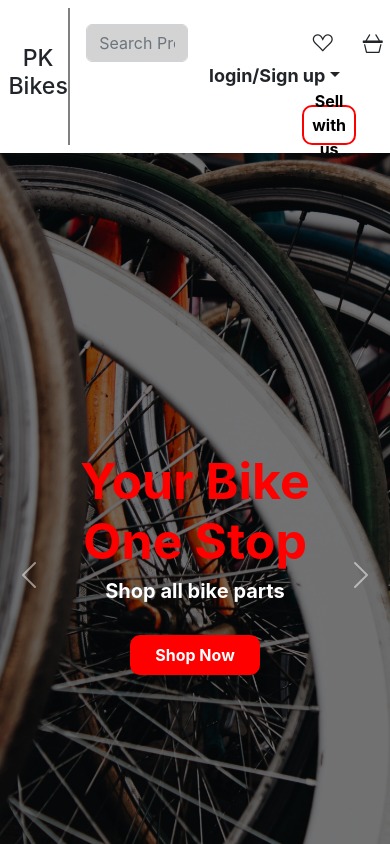
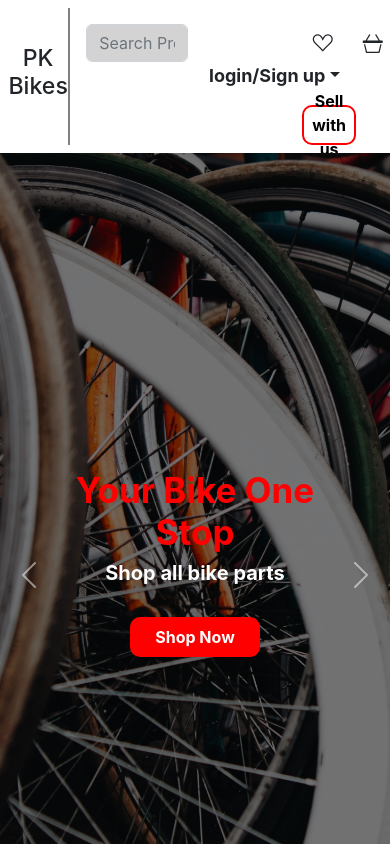
Before and after one commit to usamaasif786/PK-Bikes, a React (Create React App) app: page / in a window 390 px wide. Shown: the top 844 px of the page. Built offline with nearby package versions, Linux system fonts and the light colour scheme.

Commit message:
From Usama

```diff
--- a/src/components/body/body.jsx
+++ b/src/components/body/body.jsx
@@ -25,27 +25,27 @@ const Body = () => {
           <Carousel.Item>
             <div className='carousel-1 row d-flex justify-content-center align-items-center'>
               <div className='col-10 col-md-7 mb-4'>
-               <h1 className='bold zzz' style={{color: "red", fontSize: "50px"}}>Your Bike One Stop</h1>
+               <h1 className='bold section-1-h1' style={{color: "red"}}>Your Bike One Stop</h1>
                <h6 className='bold' style={{color: "white", fontSize: "20px"}}>Shop all bike parts</h6>
-               <button className='mt-4 p-2 bold' style={{backgroundColor: 'red',width: "130px", color: "white" ,border: "none", borderRadius: "10px"}}>Shop Now</button>
+               <button className='mt-4 p-2 bold section-1-btn'>Shop Now</button>
               </div>
             </div>
           </Carousel.Item>
           <Carousel.Item >
             <div className='carousel-2 row d-flex justify-content-center align-items-center'>
               <div className='col-10 col-md-7 mb-4'>
-               <h1 className='bold' style={{color: "red", fontSize: "50px"}}>Your Bike One Stop</h1>
+               <h1 className='bold section-1-h1' style={{color: "red"}}>Your Bike One Stop</h1>
                <h6 className='bold' style={{color: "white", fontSize: "20px"}}>Shop all bike parts</h6>
-               <button className='mt-4 p-2 bold' style={{backgroundColor: 'red',width: "130px", color: "white" ,border: "none", borderRadius: "10px"}}>Shop Now</button>
+               <button className='mt-4 p-2 bold section-1-btn'>Shop Now</button>
               </div>
             </div>
           </Carousel.Item>
           <Carousel.Item>
             <div className='carousel-3 row d-flex justify-content-center align-items-center'>
               <div className='col-10 col-md-7 mb-4'>
-               <h1 className='bold' style={{color: "red", fontSize: "50px"}}>Your Bike One Stop</h1>
+               <h1 className='bold section-1-h1' style={{color: "red"}}>Your Bike One Stop</h1>
                <h6 className='bold' style={{color: "white", fontSize: "20px"}}>Shop all bike parts</h6>
-               <button className='mt-4 p-2 bold' style={{backgroundColor: 'red',width: "130px", color: "white" ,border: "none", borderRadius: "10px"}}>Shop Now</button>
+               <button className='mt-4 p-2 bold section-1-btn'>Shop Now</button>
               </div>
             </div>
           </Carousel.Item>
--- a/src/components/css/component.css
+++ b/src/components/css/component.css
@@ -2,8 +2,6 @@
   box-sizing: border-box;
   margin: 0px;
   padding: 0px;
-  /* max-width: 100vh; */
-  /* background-color: rgb(68, 28, 105); */
 }
 .bold{
   font-weight: bold;
@@ -18,11 +16,10 @@
 .nav-item{
   font-size: 18px;
 }
-.footer-icon i{
+.header-icon i{
   font-size: 20px;
   margin: 0px 15px 0px 15px;
 }
-
 /* /////// Body   ///// */
 .carousel-1,.carousel-2, .carousel-3{
   background-image: linear-gradient(rgba(0, 0, 0, 0.5), rgba(0, 0, 0, 0.5)),
@@ -38,6 +35,16 @@
 .carousel-3{
   background-image: linear-gradient(rgba(0, 0, 0, 0.5), rgba(0, 0, 0, 0.5)),
   url(../images/carousel-3.jpg);
+}
+.section-1-h1{
+  font-size: 50px;
+}
+.section-1-btn{
+  background-color: red;
+  width: 130px;
+  color: white;
+  border: none;
+  border-radius: 10px
 }
 .special-img{
   margin-bottom: -67px;
@@ -66,7 +73,6 @@
   border-radius: 10px;
 }
 /* /////// Footer  ///// */
-
 .footer-heading{
   color: red;
 }
@@ -77,22 +83,15 @@ footer{
   width: 50px;
   margin-right: 10px;
 }
-
-
+/* /////// Media ////// */
 @media screen and (max-width: 768px){
   .section-6 img{
     width: 65px;
   }
-  .zzz{
-    font-size: 20px;
+  .section-1-h1{
+    font-size: 35px;
   }
 }
-
-
-
-
-
-
 .row {
   --bs-gutter-x: rem;
 }
--- a/src/components/header/header.jsx
+++ b/src/components/header/header.jsx
@@ -12,7 +12,7 @@ const Header = () => {
               <div className='col-6 d-flex align-items-center'>
                 <input style={{backgroundColor: "lightGray", width: "80%"}} class="form-control" type="text" placeholder="Search Products, categories ..."/>
               </div>
-              <div className='col-2 d-flex align-items-center footer-icon'>
+              <div className='col-2 d-flex align-items-center header-icon'>
                 <i class="bi bi-suit-heart"></i>
                 <i class="bi bi-basket3"></i>
                 <i class="bi bi-menu-button-wide"></i>
```
